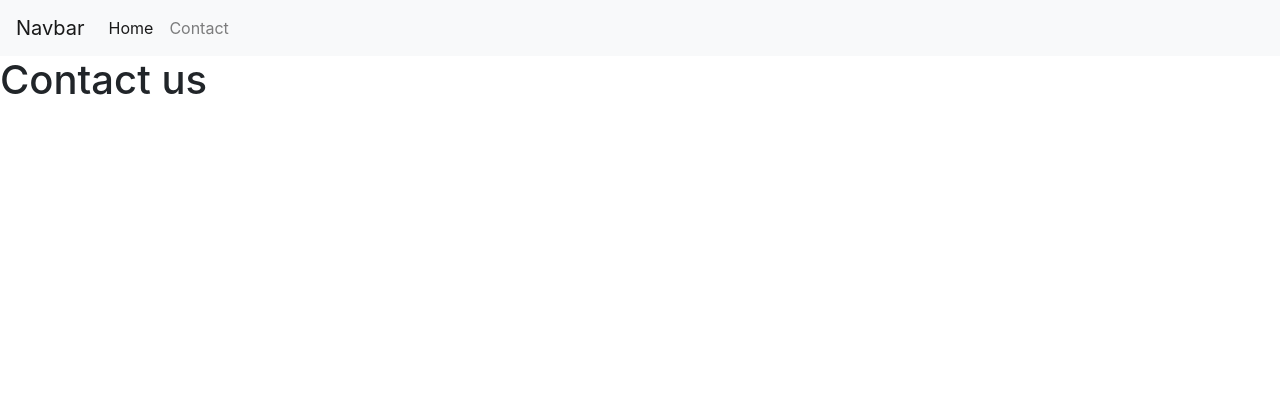
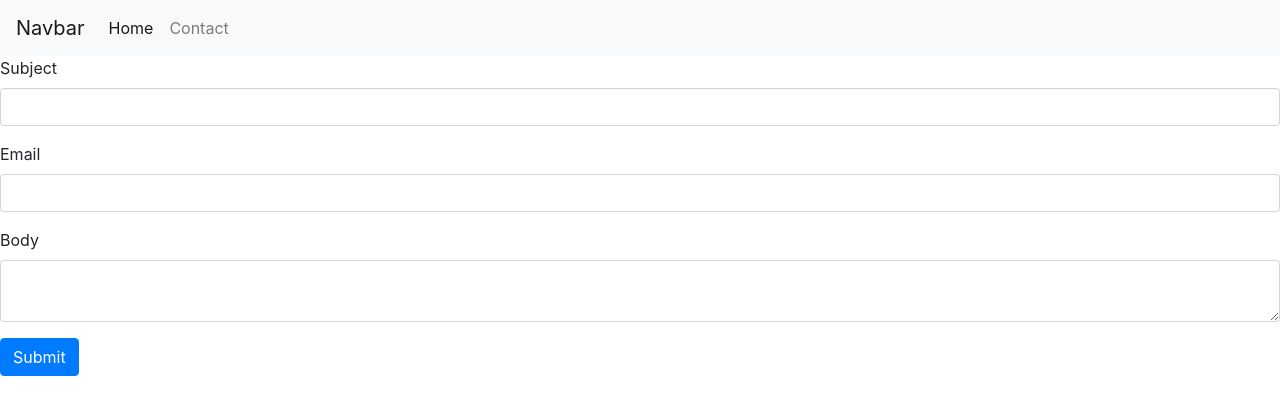
Before and after one commit to krisszcode/PHP-MVC, a PHP site: page /contact in a window 1280 px wide. Shown: the top 415 px of the page. Run offline with PHP 8.4, Linux system fonts and the light colour scheme.

Commit message:
create contact form, and post request

```diff
--- a/core/Application.php
+++ b/core/Application.php
@@ -12,11 +12,15 @@ class Application
     public static string $ROOT_DIR;
     public Router $router;
     public Request $request;
+    public Response $response;
+    public static Application $app;
     public function __construct($rootPath)
     {
         self::$ROOT_DIR = $rootPath;
+        self::$app = $this;
         $this->request = new Request();
-        $this->router = new Router($this->request);
+        $this->response = new Response();
+        $this->router = new Router($this->request, $this->response);
     }
 
     public function run(){
--- /dev/null
+++ b/core/Response.php
@@ -0,0 +1,12 @@
+<?php
+
+
+namespace app\core;
+
+
+class Response
+{
+    public function setStatusCode(int $code){
+        http_response_code($code);
+    }
+}
--- a/core/Router.php
+++ b/core/Router.php
@@ -10,19 +10,26 @@ namespace app\core;
 class Router
 {
     public Request $request;
+    public Response $response;
     protected array $routes = [];
 
     /**
      * Router constructor.
      * @param Request $request
+     * @param Response $response
      */
-    public function __construct(Request $request)
+    public function __construct(Request $request, Response $response)
     {
         $this->request = $request;
+        $this->response = $response;
     }
 
     public function get($path, $callback){
         $this->routes['get'][$path] = $callback;
+    }
+
+    public function post($path, $callback){
+        $this->routes['post'][$path] = $callback;
     }
 
     public function resolve()
@@ -31,6 +38,7 @@ class Router
         $method = $this->request->getMethod();
         $callback = $this->routes[$method][$path] ?? false;
         if($callback === false){
+            $this->response->setStatuscode(404);
             return "Not found";
         }
         if(is_string($callback)){
--- a/public/index.php
+++ b/public/index.php
@@ -7,6 +7,9 @@ $app = new Application(dirname(__DIR__));
 
 $app->router->get('/','home');
 $app->router->get('/contact', 'contact');
+$app->router->post('/contact', function (){
+    return 'handling submitted data';
+});
 
 
 $app->run();
--- a/views/contact.php
+++ b/views/contact.php
@@ -1 +1,15 @@
-<h1>Contact us</h1>
+<form>
+    <div class="form-group">
+        <label>Subject</label>
+        <input type="text" name="subject" class="form-control">
+    </div>
+    <div class="form-group">
+        <label>Email</label>
+        <input type="text" name="email" class="form-control">
+    </div>
+    <div class="form-group">
+        <label>Body</label>
+        <textarea name="body" class="form-control" "></textarea>
+    </div>
+    <button type="submit" class="btn btn-primary">Submit</button>
+</form>
```
